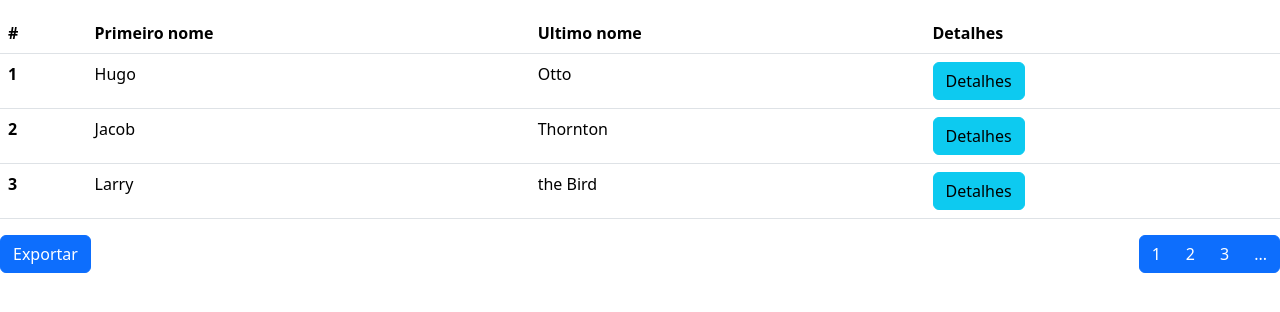
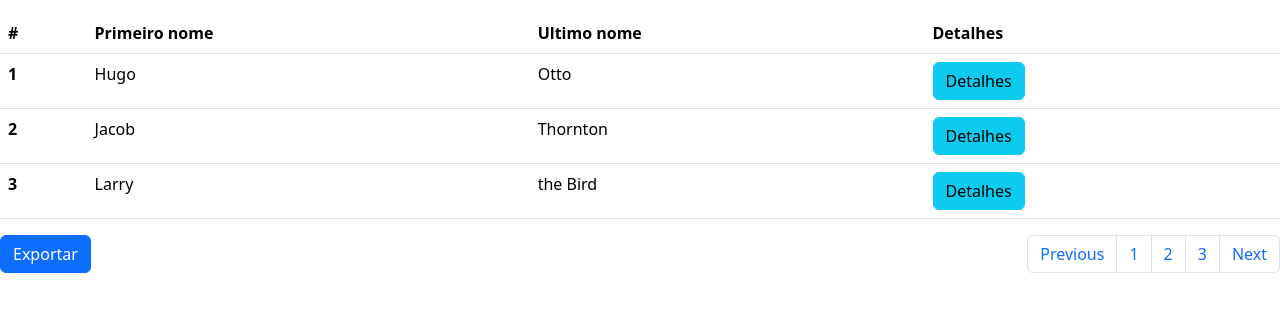
Before and after one commit to maxmati1/front-end, a plain HTML site: page site camera/camera.html in a window 1280 px wide. Shown: the part 262-574 px from the top of the page. Drawn offline with nearby package versions, Linux system fonts and the light colour scheme.

Commit message:
Update camera.html

```diff
--- a/site camera/camera.html
+++ b/site camera/camera.html
@@ -117,11 +117,15 @@
             <div>
                 <button type="button" class="btn btn-primary">Exportar</button>
             </div>
-            <div class="btn-group" role="group" aria-label="First group">
-                <button type="button" class="btn btn-primary">1</button>
-                <button type="button" class="btn btn-primary">2</button>
-                <button type="button" class="btn btn-primary">3</button>
-                <button type="button" class="btn btn-primary">...</button>
+            <nav aria-label="Page navigation example">
+                <ul class="pagination">
+                  <li class="page-item"><a class="page-link" href="#">Previous</a></li>
+                  <li class="page-item"><a class="page-link" href="#">1</a></li>
+                  <li class="page-item"><a class="page-link" href="#">2</a></li>
+                  <li class="page-item"><a class="page-link" href="#">3</a></li>
+                  <li class="page-item"><a class="page-link" href="#">Next</a></li>
+                </ul>
+              </nav>
             </div>
         </div>
 
```
